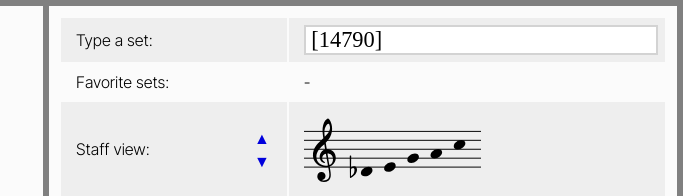
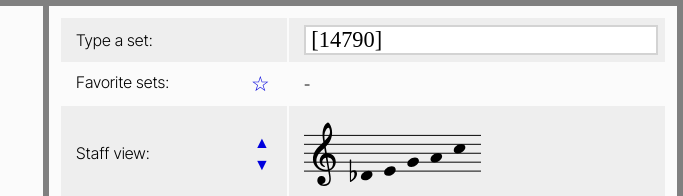
Before and after one commit to josiasmat/pcset-viz, a plain HTML site: page index.html in a window 1280 px wide. Shown: the top 196 px of the page, 597-1280 px from the left. Drawn offline with Linux system fonts and the light colour scheme; a web font is replaced by a local one.

Commit message:
Fix favorite button not showing

```diff
--- a/index.html
+++ b/index.html
@@ -61,7 +61,7 @@ along with this program.  If not, see <https://www.gnu.org/licenses/>.
               </td>
             </tr>
             <tr id="row-favorites">
-              <td i18n="row-favorites">Favorite sets:
+              <td><span i18n="row-favorites">Favorite sets:</span>
                 <a id="favorites-toggle" class="icon-star" href="javascript:toggleFavorite()">☆</a></td>
               <td id="favorites"></td>
             </tr>
```
